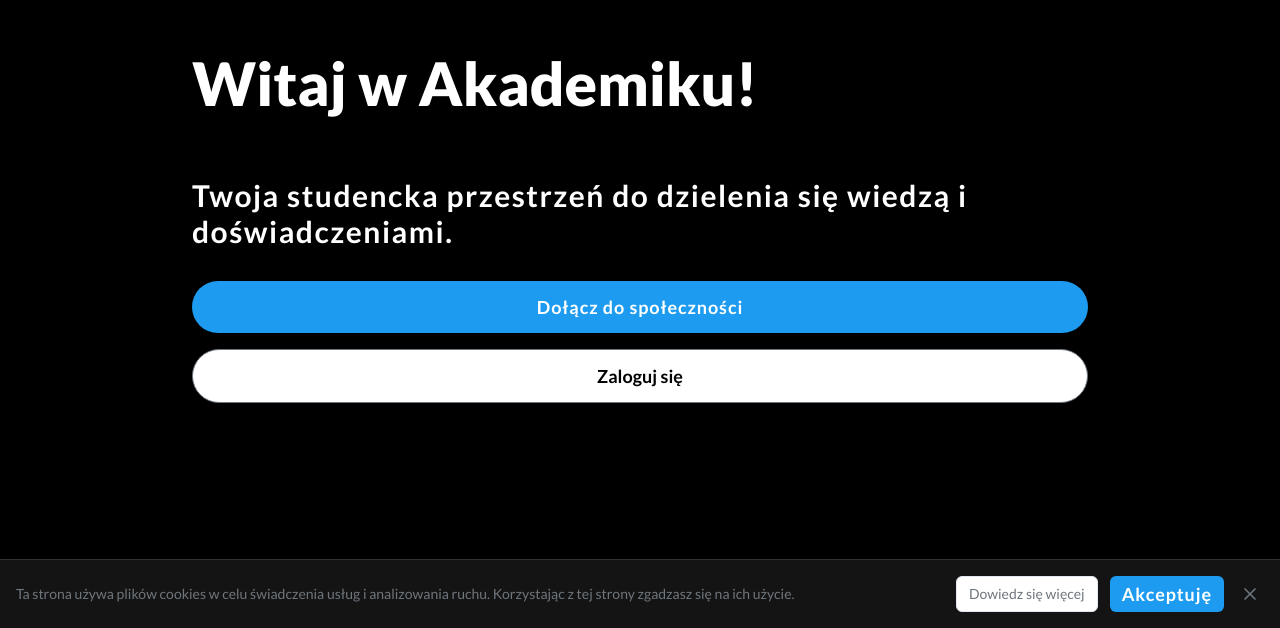
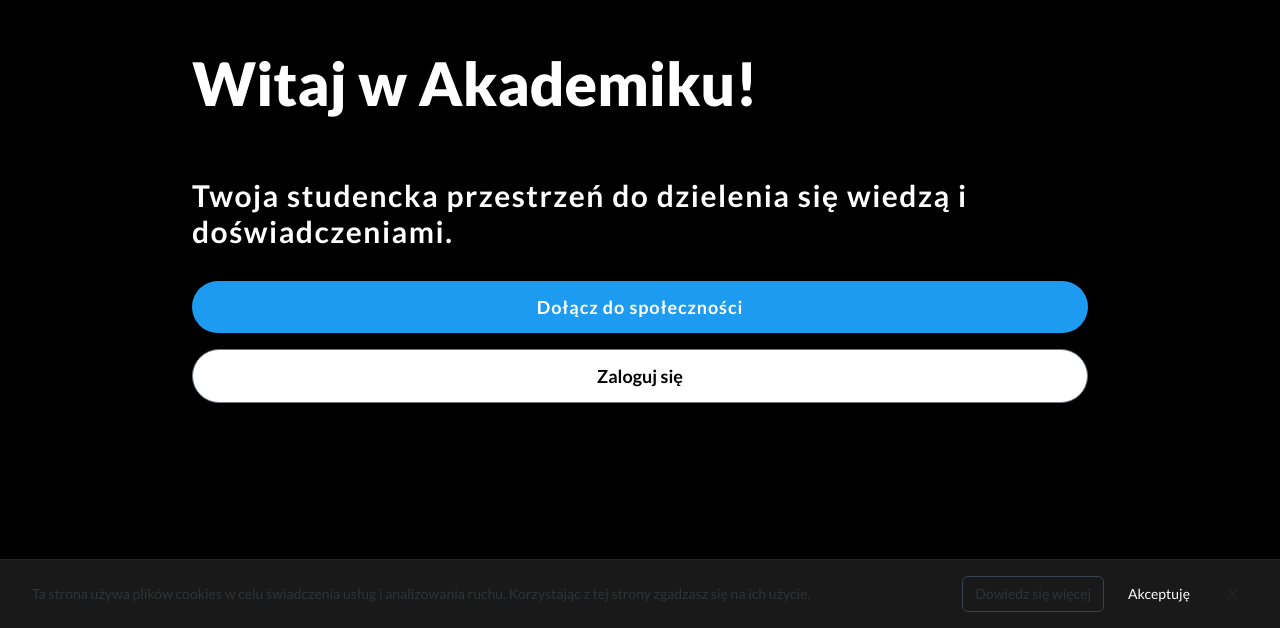
Before and after one commit to Sergiusz01/mini-twitter, a Next.js app: page / in a window 1280 px wide. Shown: the part 172-800 px from the top of the page. Built offline with nearby package versions, Linux system fonts and the light colour scheme; no server answers.

Commit message:
poprawione okno cookies

```diff
--- a/src/components/sharing/CookieConsent.tsx
+++ b/src/components/sharing/CookieConsent.tsx
@@ -22,37 +22,39 @@ const CookieConsent = () => {
   if (!isVisible) return null;
 
   return (
-    <div className="fixed bottom-0 left-0 right-0 bg-black-200/95 border-t border-gray-300 p-4 z-50">
-      <div className="max-w-7xl mx-auto flex items-center justify-between gap-4">
-        <div className="flex-1">
-          <p className="text-gray-200 text-sm">
+    <div className="fixed bottom-0 left-0 right-0 bg-[#1B1B1B]/95 backdrop-blur-sm border-t border-gray-800 z-50">
+      <div className="max-w-7xl mx-auto px-4 py-4 sm:px-6 lg:px-8">
+        <div className="flex flex-col sm:flex-row items-start sm:items-center justify-between gap-4">
+          <div className="flex-1 pr-8 sm:pr-4">
+            <p className="text-gray-300 text-sm leading-relaxed">
               Ta strona używa plików cookies w celu świadczenia usług i analizowania ruchu.
               Korzystając z tej strony zgadzasz się na ich użycie.
             </p>
           </div>
-        <div className="flex items-center gap-3">
+          <div className="flex flex-col sm:flex-row items-stretch sm:items-center gap-3 w-full sm:w-auto">
             <Button
               variant="outline"
               size="sm"
               onClick={() => window.open("/polityka-prywatnosci", "_blank")}
-            className="text-gray-200 hover:text-white whitespace-nowrap"
+              className="bg-transparent border-gray-700 text-gray-300 hover:text-white hover:bg-gray-800 w-full sm:w-auto whitespace-nowrap"
             >
               Dowiedz się więcej
             </Button>
             <Button
-            variant="primary"
+              variant="default"
               size="sm"
               onClick={handleAccept}
-            className="whitespace-nowrap"
+              className="bg-blue-600 hover:bg-blue-700 text-white w-full sm:w-auto whitespace-nowrap"
             >
               Akceptuję
             </Button>
+          </div>
           <button
             onClick={handleAccept}
-            className="text-gray-200 hover:text-white p-1"
+            className="absolute top-4 right-4 sm:static text-gray-400 hover:text-white p-1.5 rounded-full hover:bg-gray-800/50 transition-colors"
             aria-label="Zamknij"
           >
-            <X size={20} />
+            <X size={18} />
           </button>
         </div>
       </div>
```
Lines whose indentation alone changed are shown as unchanged.
